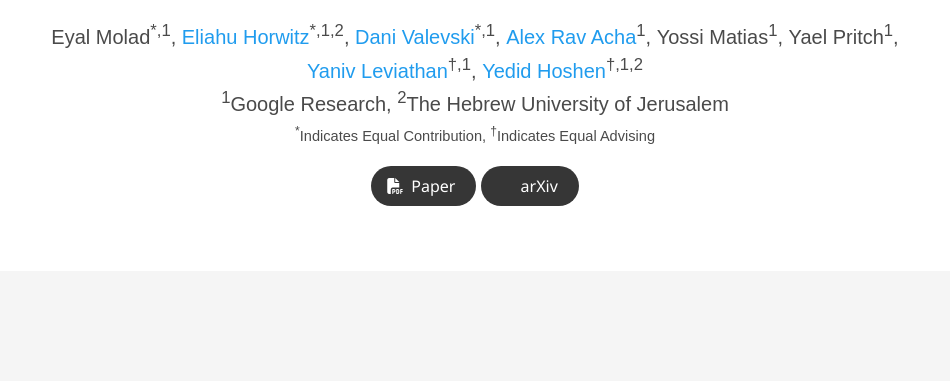
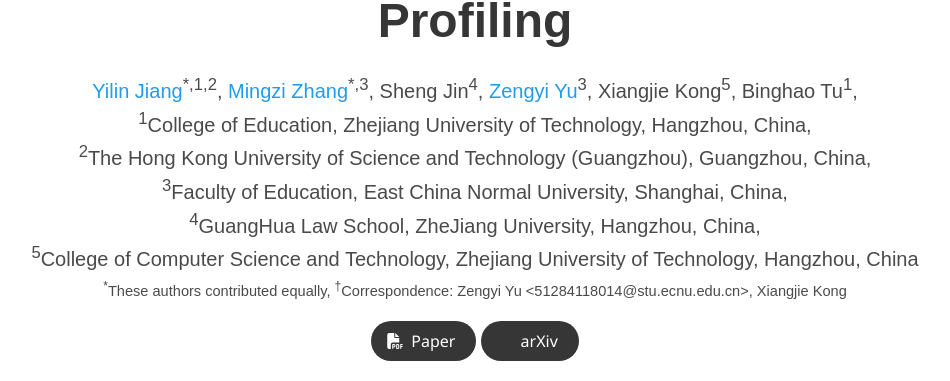
Before and after one commit to E-M-N-L-P/E-M-N-L-P.github.io, a website: page index.html in a window 1280 px wide. Shown: the part 186-567 px from the top of the page, without its empty margins (165-1115 px from the left). Drawn offline with nearby package versions, Linux system fonts and the light colour scheme; some icons are missing; a web font is replaced by a local one.

Commit message:
Update index.html

```diff
--- a/index.html
+++ b/index.html
@@ -127,39 +127,36 @@
       <div class="container is-max-desktop">
         <div class="columns is-centered">
           <div class="column has-text-centered">
-            <h1 class="title is-1 publication-title">Dreamix: Video Diffusion Models are General Video Editors</h1>
+            <h1 class="title is-1 publication-title">EMNLP: Educator-role Moral and Normative Large Language Models Profiling</h1>
             <div class="is-size-5 publication-authors">
               <!-- Paper authors -->
              <span class="author-block">
-                Eyal Molad<sup>*,1</sup>,
+                <a href="https://scholar.google.com/citations?user=jQgjkBwAAAAJ&hl=en&oi=sra" target="_blank">Yilin Jiang</a><sup>*,1,2</sup>,
               </span>
               <span class="author-block">
-                <a href="https://horwitz.ai" target="_blank">Eliahu Horwitz</a><sup>*,1,2</sup>,
+                <a href="https://scholar.google.com/citations?user=DhgZPmoAAAAJ&hl=en&oi=sra" target="_blank">Mingzi Zhang</a><sup>*,3</sup>,
               </span>
               <span class="author-block">
-                <a href="https://www.linkedin.com/in/dani-valevski-a3b5936/" target="_blank">Dani Valevski</a><sup>*,1</sup>,
+                Sheng Jin<sup>4</sup>,
               </span>
               <span class="author-block">
-                <a href="https://www.linkedin.com/in/alexravacha" target="_blank">Alex Rav Acha</a><sup>1</sup>,
+               <a href="https://scholar.google.com/citations?user=DhgZPmoAAAAJ&hl=en&oi=sra" target="_blank">Zengyi Yu</a><sup>3</sup>,
               </span>
               <span class="author-block">
-                Yossi Matias<sup>1</sup>,
+                 Xiangjie Kong<sup>5</sup>,
               </span>
               <span class="author-block">
-                Yael Pritch<sup>1</sup>,
-              </span>
-              <span class="author-block">
-                 <a href="https://yanivle.github.io/" target="_blank">Yaniv Leviathan</a><sup>†,1</sup>,
-              </span>
-              <span class="author-block">
-                <a href="http://www.cs.huji.ac.il/~ydidh" target="_blank">Yedid Hoshen</a><sup>†,1,2</sup>
+                Binghao Tu<sup>1</sup>,
               </span>
             </div>
 
             <div class="is-size-5 publication-authors">
-              <span class="author-block"><sup>1</sup>Google Research,</span>
-              <span class="author-block"><sup>2</sup>The Hebrew University of Jerusalem</span>
-              <span class="eql-cntrb"><small><br><sup>*</sup>Indicates Equal Contribution, <sup>†</sup>Indicates Equal Advising</small></span>
+              <span class="author-block"><sup>1</sup>College of Education, Zhejiang University of Technology, Hangzhou, China,</span>
+              <span class="author-block"><sup>2</sup>The Hong Kong University of Science and Technology (Guangzhou), Guangzhou, China,</span>
+              <span class="author-block"><sup>3</sup>Faculty of Education, East China Normal University, Shanghai, China,</span>
+              <span class="author-block"><sup>4</sup>GuangHua Law School, ZheJiang University, Hangzhou, China,</span>
+              <span class="author-block"><sup>5</sup>College of Computer Science and Technology, Zhejiang University of Technology, Hangzhou, China</span>
+              <span class="eql-cntrb"><small><br><sup>*</sup>These authors contributed equally, <sup>†</sup>Correspondence: Zengyi Yu <51284118014@stu.ecnu.edu.cn>, Xiangjie Kong <xjkong@ieee.org></small></span>
               <span class="eql-cntrb"><small></small></span>
             </div>
 
@@ -167,7 +164,7 @@
               <div class="publication-links">
                 <!-- Arxiv PDF link -->
                 <span class="link-block">
-                  <a href="https://arxiv.org/pdf/2302.01329.pdf" target="_blank" class="external-link button is-normal is-rounded is-dark">
+                  <a href="https://arxiv.org/abs/2508.15250" target="_blank" class="external-link button is-normal is-rounded is-dark">
                     <span class="icon">
                       <i class="fas fa-file-pdf"></i>
                     </span>
@@ -179,7 +176,7 @@
 
             <!-- ArXiv abstract Link -->
             <span class="link-block">
-              <a href="https://arxiv.org/abs/2302.01329" target="_blank"
+              <a href="https://arxiv.org/pdf/2508.15250" target="_blank"
                 class="external-link button is-normal is-rounded is-dark">
                 <span class="icon">
                   <i class="ai ai-arxiv"></i>
```
